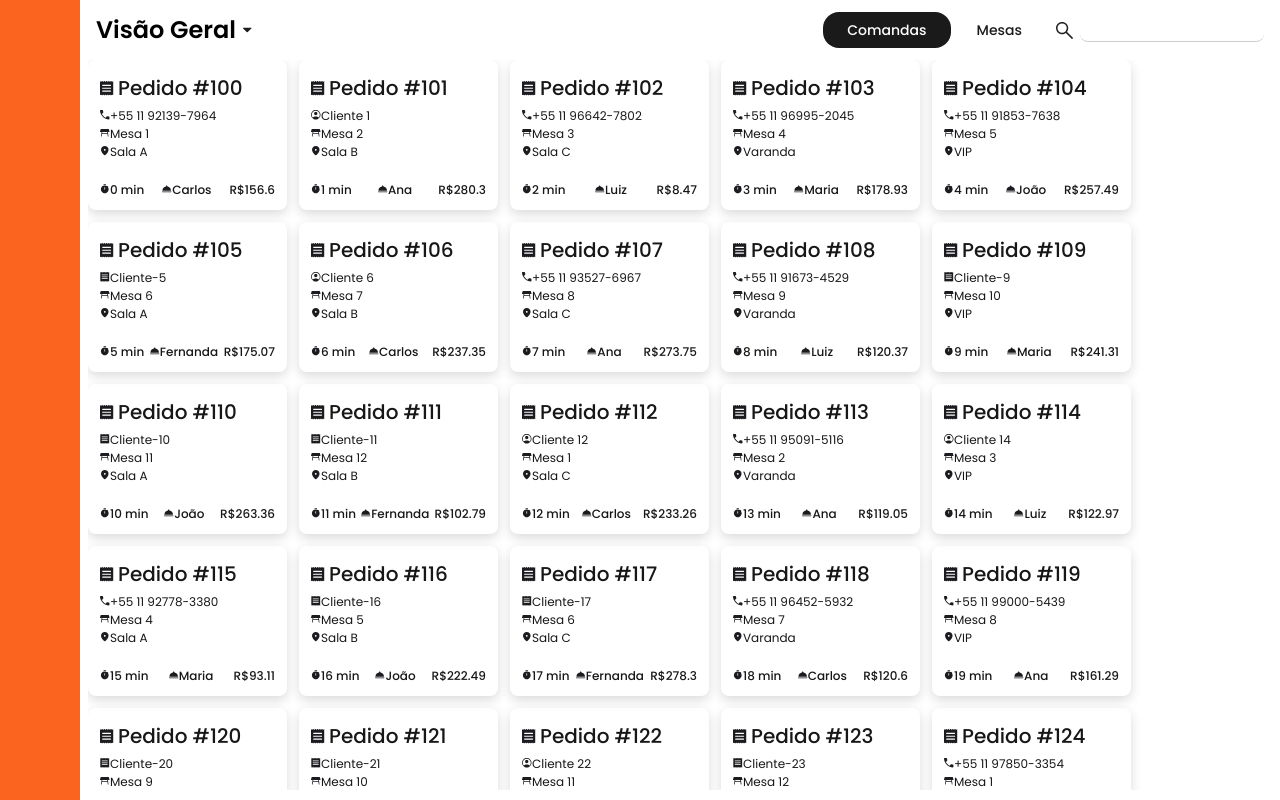
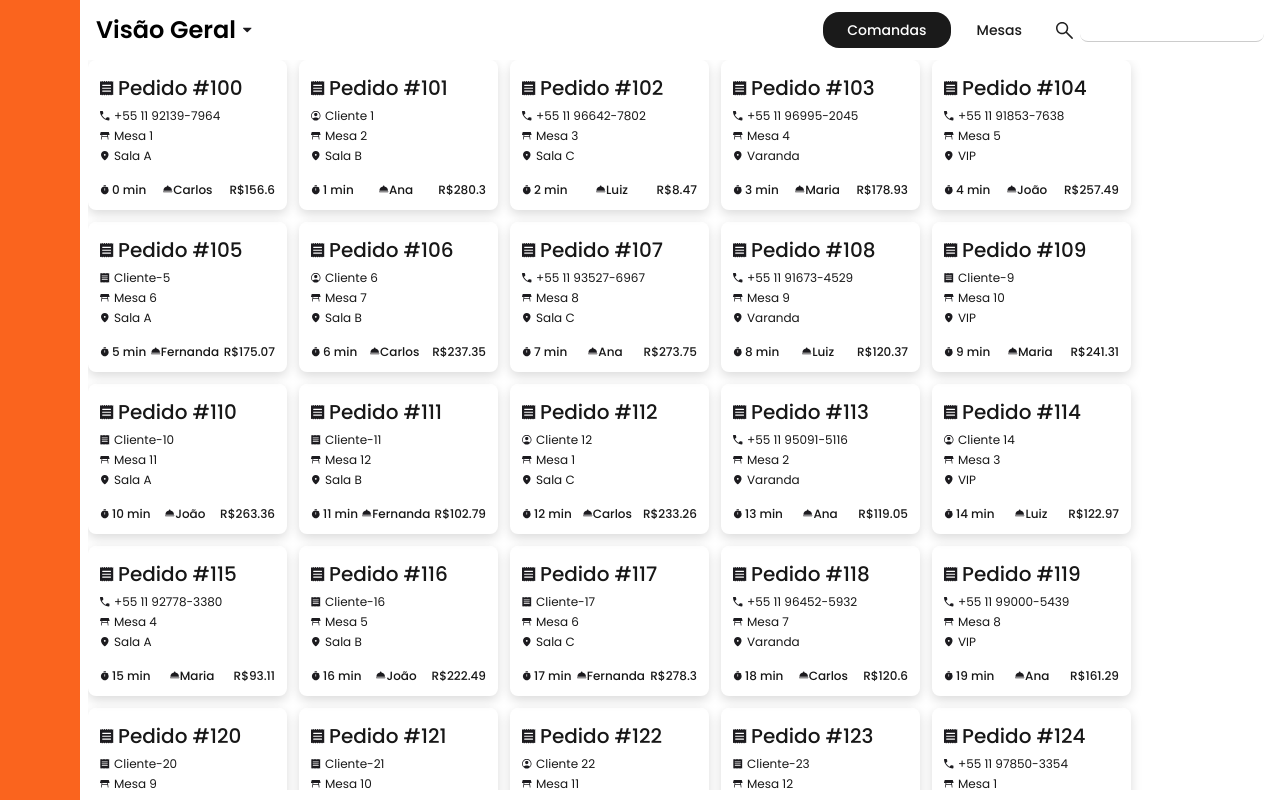
Before and after one commit to ItzTas/restaurant-dashboard-challenge, a Next.js app: page /dashboard/comandas in a window 1280 px wide. Built offline with nearby package versions, Linux system fonts and the light colour scheme.

Commit message:
chore: new margins

```diff
--- a/src/components/cards/CardDescription.tsx
+++ b/src/components/cards/CardDescription.tsx
@@ -2,7 +2,7 @@ import styled from "styled-components";
 
 const CardDescription = styled.div<{ $mt?: string }>`
   white-space: nowrap;
-  gap: 0.125rem;
+  gap: 4px;
   display: flex;
   flex-direction: column;
   margin-top: ${({ $mt }) => $mt};
--- /dev/null
+++ b/src/components/cards/CardDescriptionRow.tsx
@@ -0,0 +1,9 @@
+import styled from "styled-components";
+
+const CardDescriptionRow = styled.div`
+  display: flex;
+  align-items: center;
+  gap: 4px;
+`;
+
+export default CardDescriptionRow;
--- /dev/null
+++ b/src/components/cards/CardFooterColumn.tsx
@@ -0,0 +1,9 @@
+import styled from "styled-components";
+
+const CardFooterColumn = styled.div`
+  display: flex;
+  align-items: center;
+  gap: 2px;
+`;
+
+export default CardFooterColumn;
--- a/src/components/cards/CardOrdersheet.tsx
+++ b/src/components/cards/CardOrdersheet.tsx
@@ -7,8 +7,9 @@ import LocationIcon from "../icons/LocationIcon";
 import CardContainer from "./CardContainer";
 import CardHeader from "./CardHeader";
 import CardDescription from "./CardDescription";
-import { descriptionIconProps } from "../../constants/iconPresets";
+import { descriptionIconProps, headerIconProps } from "../../constants/iconPresets";
 import CardSummaryFooter from "./CardSummaryFooter";
+import CardDescriptionRow from "./CardDescriptionRow";
 
 export interface CardOrdersheetProps {
     title: string;
@@ -49,29 +50,29 @@ export default function CardOrdersheet({
         <CardContainer {...props}>
             <div>
                 <CardHeader>
-                    <ReceiptIcon width={14} height={15} />
+                    <ReceiptIcon {...headerIconProps}/>
                     {title}
                 </CardHeader>
 
                 {(subtitle || tableText || locationText) && (
                     <CardDescription $mt="4px">
                         {subtitle && (
-                            <div>
+                            <CardDescriptionRow>
                                 {getSubtitleIcon()}
-                                {subtitle.value}
-                            </div>
+                                <span>{subtitle.value}</span>
+                            </CardDescriptionRow>
                         )}
                         {tableText && (
-                            <div>
+                            <CardDescriptionRow>
                                 <TableIcon {...descriptionIconProps} />
-                                {tableText}
-                            </div>
+                                <span>{tableText}</span>
+                            </CardDescriptionRow>
                         )}
                         {locationText && (
-                            <div>
+                            <CardDescriptionRow>
                                 <LocationIcon {...descriptionIconProps} />
-                                {locationText}
-                            </div>
+                                <span>{locationText}</span>
+                            </CardDescriptionRow>
                         )}
                     </CardDescription>
                 )}
--- a/src/components/cards/CardSummaryFooter.tsx
+++ b/src/components/cards/CardSummaryFooter.tsx
@@ -3,6 +3,7 @@ import RoomServiceIcon from "../icons/RoomServiceIcon";
 import TimePassed from "../TimePassed";
 import { descriptionIconProps } from "../../constants/iconPresets";
 import CardFooter from "./CardFooter";
+import CardFooterColumn from "./CardFooterColumn";
 
 export interface CardSummaryFooterProps {
     createdAt: Date;
@@ -17,13 +18,15 @@ export default function CardSummaryFooter({
 }: CardSummaryFooterProps) {
     return (
         <CardFooter>
-            <div>
+            <CardFooterColumn>
                 <TimerIcon {...descriptionIconProps} />
-                <TimePassed from={createdAt} />
-            </div>
+                <span>
+                    <TimePassed from={createdAt} />
+                </span>
+            </CardFooterColumn>
             <div>
                 <RoomServiceIcon {...descriptionIconProps} />
-                {waiter}
+                <span>{waiter}</span>
             </div>
             <div>R${price}</div>
         </CardFooter>
```
Also changed, not shown: src/components/cards/CardMesa.tsx (+23 -32 lines).
